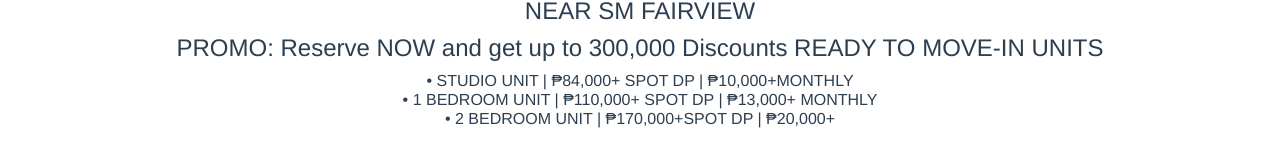
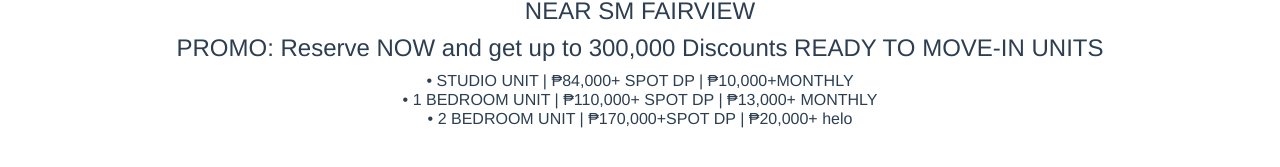
Before and after one commit to defencyyy/thesis-livwell, a Vue app in the folder frontend/prfe/: page / in a window 1280 px wide. Shown: the part 509-676 px from the top of the page. Built offline with nearby package versions, Linux system fonts and the light colour scheme.

Commit message:
practice

```diff
--- a/frontend/prfe/src/components/HelloWorld.vue
+++ b/frontend/prfe/src/components/HelloWorld.vue
@@ -14,6 +14,7 @@
     <h6> • STUDIO UNIT | ₱84,000+ SPOT DP | ₱10,000+MONTHLY <br>
         • 1 BEDROOM UNIT | ₱110,000+ SPOT DP | ₱13,000+ MONTHLY <br>
         • 2 BEDROOM UNIT | ₱170,000+SPOT DP | ₱20,000+
+        helo
     </h6>
 
   </div>
```
